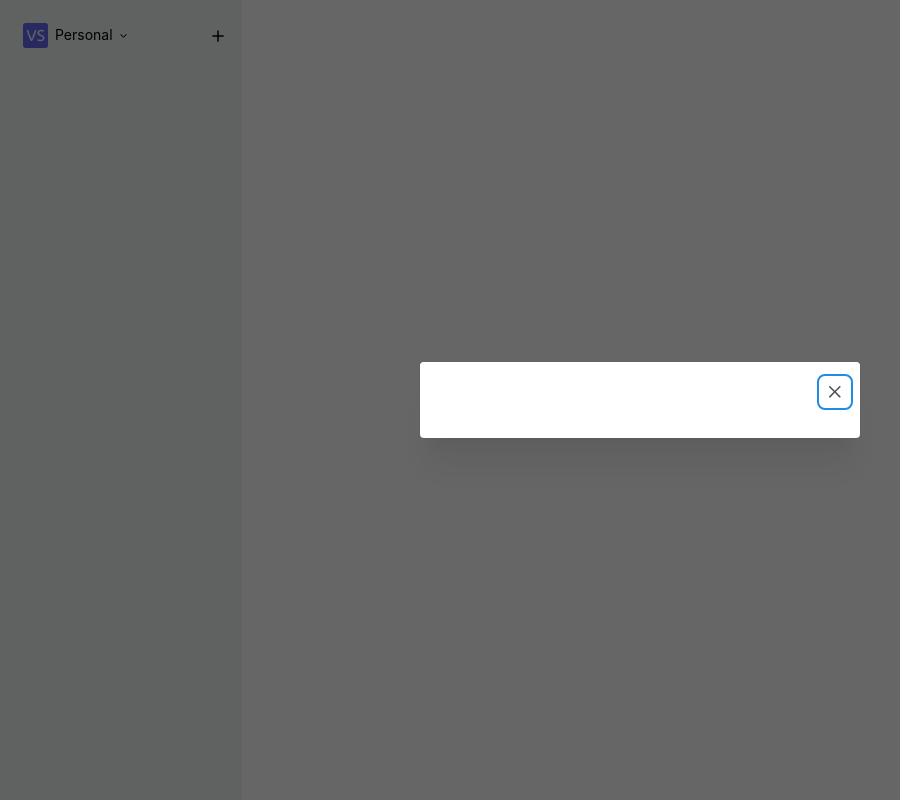
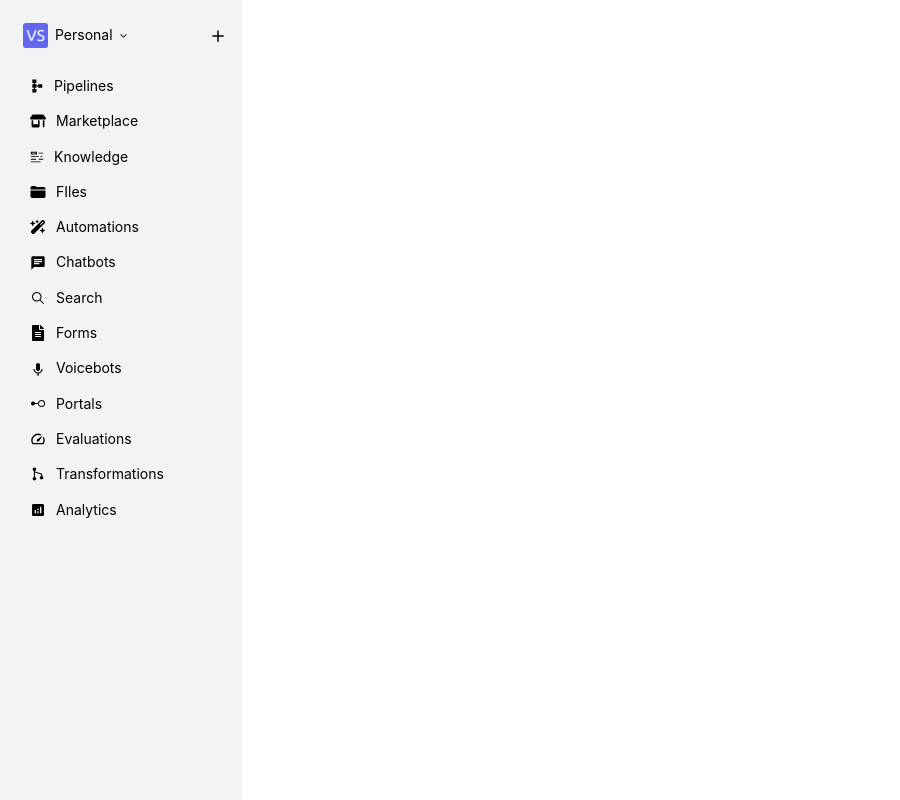
Before and after one commit to anshul45/trying, a Next.js app: page /dashboard in a window 1280 px wide. Shown: the whole page, without its empty margins (0-900 px from the left). Built offline with nearby package versions, Linux system fonts and the light colour scheme.

Commit message:
create sidebar and all modal connected to sidebar

```diff
--- a/app/components/CreateModal.tsx
+++ b/app/components/CreateModal.tsx
@@ -1,10 +1,25 @@
-import { Modal } from '@mantine/core'
+import { Modal, Title } from '@mantine/core'
 import React from 'react'
+import CreateNewCard from './CreateNewCard'
+import { MdChat } from "react-icons/md";
+import { FaWandMagicSparkles } from "react-icons/fa6";
+import { MdOutlineSpeed } from "react-icons/md";
 
 const CreateModal = () => {
+
+
+  const create = [{title:"PIPELINES",icon:<svg stroke="currentColor" fill="currentColor" stroke-width="0" viewBox="0 0 24 24" className="text-[14px]" height="1em" width="1em" xmlns="http://www.w3.org/2000/svg"><path fill="none" d="M0 0h24v24H0z"></path><path d="M14 9v2h-3V9H8.5V7H11V1H4v6h2.5v2H4v6h2.5v2H4v6h7v-6H8.5v-2H11v-2h3v2h7V9h-7z"></path></svg>
+  },{title:"KNOWLEDGE BASES",icon:<svg stroke="currentColor" fill="currentColor" stroke-width="0" viewBox="0 0 16 16" className="text-[14px]" height="1em" width="1em" xmlns="http://www.w3.org/2000/svg"><path d="M15 4h-5V3h5v1zm-1 3h-2v1h2V7zm-4 0H1v1h9V7zm2 6H1v1h11v-1zm-5-3H1v1h6v-1zm8 0h-5v1h5v-1zM8 2v3H1V2h7zM7 3H2v1h5V3z"></path></svg>},{title:"CHATBOTS",icon:<MdChat/>},{title:"AUTOMATIONS",icon:<FaWandMagicSparkles/>},{title:"EVALUATIONS",icon:<MdOutlineSpeed/>}]
+
   return (
-    <Modal opened={true} onClose={() => {}} centered>
-
+    <Modal opened={false} onClose={() => {}} centered  styles={{
+      header: { width:"100%",height:"20px", minHeight:"20px" ,},
+      close:{minHeight:"20px", height:"20px",}
+    }}
+  >
+    {create.map(data => (
+      <CreateNewCard key={data.title} title={data.title} icon={data.icon}/>
+    ))}
     </Modal>
   )
 }
--- /dev/null
+++ b/app/components/CreateNewCard.tsx
@@ -0,0 +1,13 @@
+import { Button, Flex, Text, Title } from '@mantine/core'
+import React from 'react'
+
+const CreateNewCard = ({title,icon}:{title:string,icon:any}) => {
+      return (
+    <>
+    <Title size='sm' mb={5}>{title}</Title>
+    <Button size='compact-sm' mb={5} ml={9} variant='outline'><Flex align='center'> <Text size='sm'>{icon}</Text> <Title ml={4} mt={2} size='xs'> Create New</Title> </Flex></Button>
+    </>
+  )
+}
+
+export default CreateNewCard
--- /dev/null
+++ b/app/components/NavLinks.tsx
@@ -0,0 +1,13 @@
+import { Flex, Text } from '@mantine/core'
+import React from 'react'
+
+const NavLinks = ({icon,title}:any) => {
+  return (
+    <Flex px={15} py={5} gap={10} align='center' className='hover:bg-[#E0E0FC] rounded-md'>
+      <Text>{icon}</Text>
+      <Text size='sm'>{title}</Text>
+    </Flex>
+  )
+}
+
+export default NavLinks
--- a/app/components/SideBar.tsx
+++ b/app/components/SideBar.tsx
@@ -3,7 +3,20 @@ import React, { useState } from 'react'
 import { IoMdAdd } from "react-icons/io";
 import UserMenu from './UserMenu';
 import CreateModal from './CreateModal';
+import NavLinks from './NavLinks';
+import { MdChat, MdKeyboardVoice, MdOutlineSpeed } from 'react-icons/md';
+import { FaWandMagicSparkles } from 'react-icons/fa6';
+import { FaShop } from "react-icons/fa6";
+import { IoFolder } from "react-icons/io5";
+import { IoIosSearch } from "react-icons/io";
+import { FaFileAlt } from "react-icons/fa";
+import { MdAnalytics } from "react-icons/md";
+import { AiFillMerge } from "react-icons/ai";
 const SideBar = () => {
+  const navLinks = [{title:"Pipelines",icon:<svg stroke="currentColor" fill="currentColor" stroke-width="0" viewBox="0 0 24 24" className="text-[14px]" height="1em" width="1em" xmlns="http://www.w3.org/2000/svg"><path fill="none" d="M0 0h24v24H0z"></path><path d="M14 9v2h-3V9H8.5V7H11V1H4v6h2.5v2H4v6h2.5v2H4v6h7v-6H8.5v-2H11v-2h3v2h7V9h-7z"></path></svg>
+  },{title:"Marketplace",icon:<FaShop/>},{title:"Knowledge",icon:<svg stroke="currentColor" fill="currentColor" stroke-width="0" viewBox="0 0 16 16" className="text-[14px]" height="1em" width="1em" xmlns="http://www.w3.org/2000/svg"><path d="M15 4h-5V3h5v1zm-1 3h-2v1h2V7zm-4 0H1v1h9V7zm2 6H1v1h11v-1zm-5-3H1v1h6v-1zm8 0h-5v1h5v-1zM8 2v3H1V2h7zM7 3H2v1h5V3z"></path></svg>},
+  {title:"FIles",icon:<IoFolder/>},{title:"Automations",icon:<FaWandMagicSparkles/>},
+  {title:"Chatbots",icon:<MdChat/>},{title:"Search",icon:<IoIosSearch/>},{title:"Forms",icon:<FaFileAlt/>},{title:"Voicebots",icon:<MdKeyboardVoice/>},{title:"Portals",icon:<svg stroke="currentColor" fill="currentColor" stroke-width="0" viewBox="0 0 16 16" className="text-[16px] text-black-2" height="1em" width="1em" xmlns="http://www.w3.org/2000/svg"><path d="M11.496 4a3.49 3.49 0 0 0-3.46 3h-3.1a2 2 0 1 0 0 1h3.1a3.5 3.5 0 1 0 3.46-4zm0 6a2.5 2.5 0 1 1 0-5 2.5 2.5 0 0 1 0 5z"></path></svg>},{title:"Evaluations",icon:<MdOutlineSpeed/>},{title:"Transformations",icon:<AiFillMerge/>},{title:"Analytics",icon:<MdAnalytics/>}]
 
   return (
     <Box  bg='#f1f3f4' p={15} className='h-screen'>
@@ -14,6 +27,13 @@ const SideBar = () => {
             </Flex>
 
         </Flex>
+        <Flex direction='column' gap={5} mt={15}>
+        {
+          navLinks.map(data => (
+            <NavLinks key={data.title} icon={data.icon} title={data.title}/>
+          ))
+        }
+        </Flex>
         <CreateModal/>
     </Box>
   )
```
